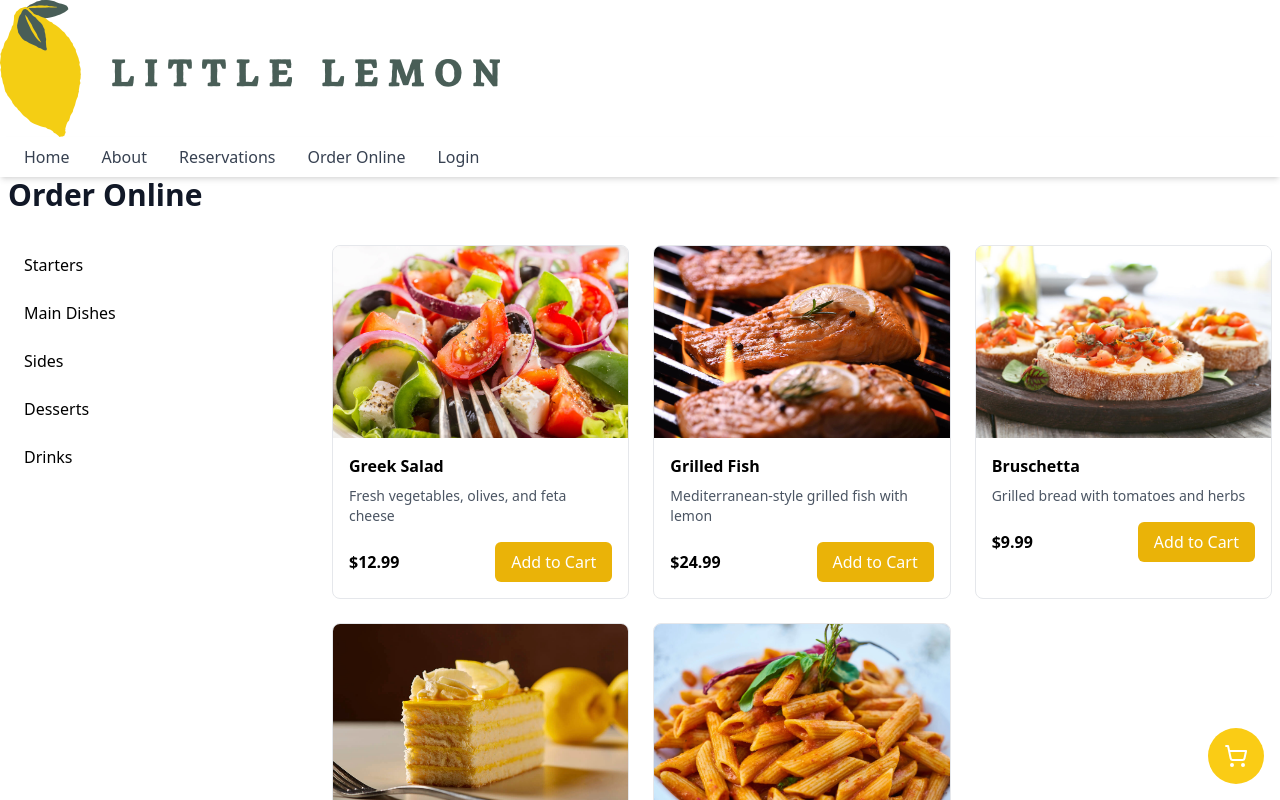
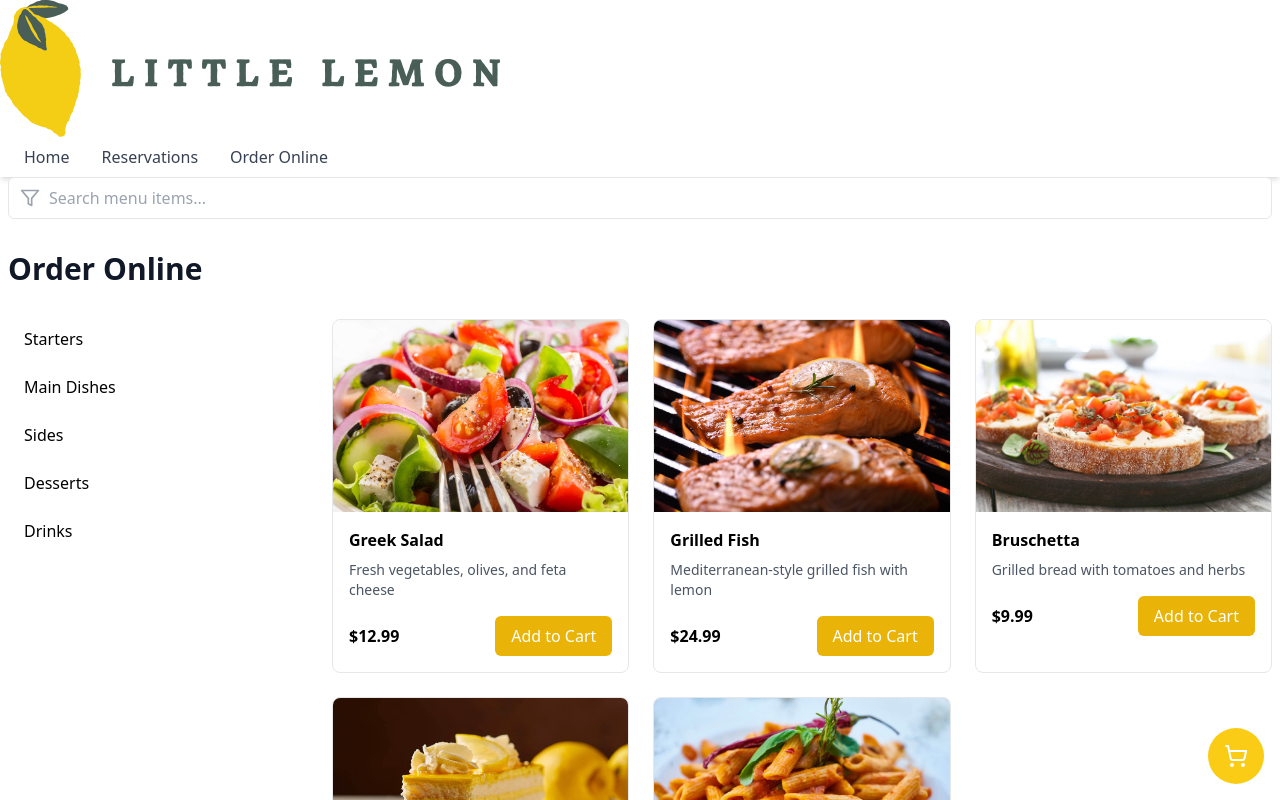
Before and after one commit to JakhmolaShikhar/Little-Lemon, a React (Vite) app: page /order in a window 1280 px wide. Shown: the top 800 px of the page. Built offline with nearby package versions, Linux system fonts and the light colour scheme.

Commit message:
fixed order, removed some routes

```diff
--- a/src/App.jsx
+++ b/src/App.jsx
@@ -17,7 +17,6 @@ function App() {
           <Navbar />
             <Routes>
             <Route path='/' element={<Home />} ></Route>
-            <Route path='#about' element={<Footer />} />
             <Route path='/order' element={<Order />} />
             <Route path='/reservation' element={<BookingForm />} />
             </Routes>
--- a/src/components/Navbar.jsx
+++ b/src/components/Navbar.jsx
@@ -32,14 +32,6 @@ const Navbar = () => {
           </li>
           <li>
             <Link
-            to='#about'
-            onClick={scrollDown}
-            className='text-gray-700 hover:bg-gray-100 rounded-full px-2 py-2 hover:text-yellow-400 transition duration-200'>
-              About
-            </Link>
-          </li>
-          <li>
-            <Link
             to='/reservation'
             className='text-gray-700 hover:bg-gray-100 rounded-full px-2 py-2 hover:text-yellow-400 transition duration-200'>
               Reservations
@@ -52,13 +44,6 @@ const Navbar = () => {
               Order Online
             </Link>
           </li>
-          <li>
-            <Link
-            to='/login'
-            className='text-gray-700 hover:bg-gray-100 rounded-full px-2 py-2 hover:text-yellow-400 transition duration-200'>
-              Login
-            </Link>
-          </li>
         </ul>
       </div>
     </div>
--- a/src/components/Order.jsx
+++ b/src/components/Order.jsx
@@ -1,10 +1,12 @@
 /* eslint-disable no-unused-vars */
-import React, { useState } from 'react'
-import { ShoppingCart, Minus, Plus, X } from 'lucide-react';
+import React, { useState, useMemo } from 'react'
+import { Filter, ShoppingCart, Minus, Plus, X } from 'lucide-react';
 
 const Order = () => {
 	const [cart, setCart] = useState([]);
 	const [showCart, setShowCart] = useState(false);
+	const [selectedCategory, setSelectedCategory] = useState(null);
+  	const [searchTerm, setSearchTerm] = useState('');
 
 	const categories = [
 		{ id: 'starters', name: 'Starters' },
@@ -86,8 +88,33 @@ const Order = () => {
 		return cart.reduce((total, item) => total + (item.price * item.quantity), 0);
 	}
 
+	const filteredMenuItems = useMemo(() => {
+		return menuItems.filter(item =>
+		  (selectedCategory ? item.category === selectedCategory : true) &&
+		  item.name.toLowerCase().includes(searchTerm.toLowerCase())
+		);
+	  }, [selectedCategory, searchTerm]);
+
   return (
     <div className='max-w-7xl mx-auto px-4 sm:px-6 lg:px-2'>
+
+		<div className='flex items-center space-x-4 mb-8'>
+			<div className='relative flex-grow'>
+			<input
+				type='text'
+				placeholder='Search menu items...'
+				value={searchTerm}
+				onChange={(e) => setSearchTerm(e.target.value)}
+				className='w-full px-4 py-2 border rounded-md pl-10'
+			/>
+			<Filter
+				className='absolute left-3 top-1/2 transform -translate-y-1/2 text-gray-400'
+				size={20}
+			/>
+			</div>
+		</div>
+
+
 		<button
 		onClick={() => setShowCart(true)}
 		className='fixed bottom-4 right-4 bg-yellow-400 text-white p-4 rounded-full'
@@ -187,8 +214,13 @@ const Order = () => {
 
         {/* Menu Items */}
         <div className="md:col-span-2 lg:col-span-3">
-          <div className="grid grid-cols-1 sm:grid-cols-2 lg:grid-cols-3 gap-6">
-            {menuItems.map(item => (
+			{filteredMenuItems.length === 0 ? (
+				<div className='text-center py-8'>
+					No items found
+				</div>
+			) : (
+          	<div className="grid grid-cols-1 sm:grid-cols-2 lg:grid-cols-3 gap-6">
+            {filteredMenuItems.map(item => (
               <div key={item.id} className="border rounded-lg overflow-hidden hover:shadow-lg transition-shadow">
                 <img
                   src={item.image}
@@ -211,6 +243,7 @@ const Order = () => {
               </div>
             ))}
           </div>
+		  )}
         </div>
       </div>
 	</div>
```
